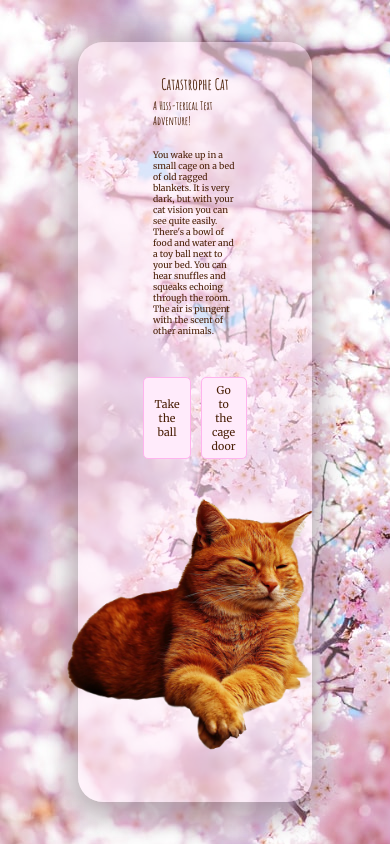
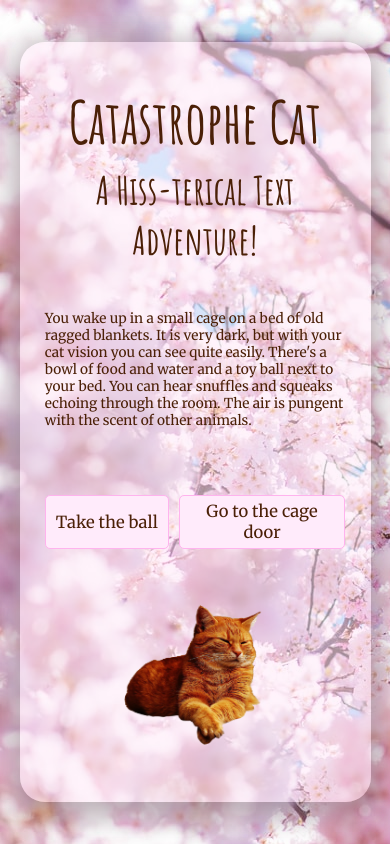
Before and after one commit to laurenfenne/catastrophe-cat, a plain HTML site: page index.html in a window 390 px wide. Drawn offline with Linux system fonts and the light colour scheme.

Commit message:
Added media query

```diff
--- a/style.css
+++ b/style.css
@@ -22,6 +22,7 @@ h2 {
     margin-top: -2.25vmin;
     margin-bottom: 0;
     font-size: 3vw;
+    text-align: center;
 }
 
 body {
@@ -49,7 +50,7 @@ body {
 .bground {
     background-color: rgba(255, 232, 248, 0.5);
     border-radius: 25px;
-    padding: 30px 75px;
+    padding: 3vh 5vh;
     display: flex;
     flex-direction: column;
     justify-content: space-evenly;
@@ -84,3 +85,41 @@ body {
     background-color: hsl(313, 100%, 85%);
     cursor: pointer;
 }
+
+@media(max-width: 500px) {
+    .bground {
+        padding: 2vh 3vh;
+        width: 90%;
+        height: 90%;
+        max-width: 90%;
+        max-height: 90%;
+    }
+
+    #img img{
+        width: 50vw;
+        height: auto;
+    }
+
+    h1, h2 {
+        margin: 0;
+    }
+
+    body {
+        font-size: 3.5vmin;
+    }
+
+    h1 {
+        margin-bottom: -5vmin;
+        font-size: 15vw;
+    }
+
+    h2 {
+        margin-top: -5vmin;
+        margin-bottom: 0;
+        font-size: 10vw;
+    }
+
+    .btn {
+        font-size: 4.25vmin;
+        }
+}
```
